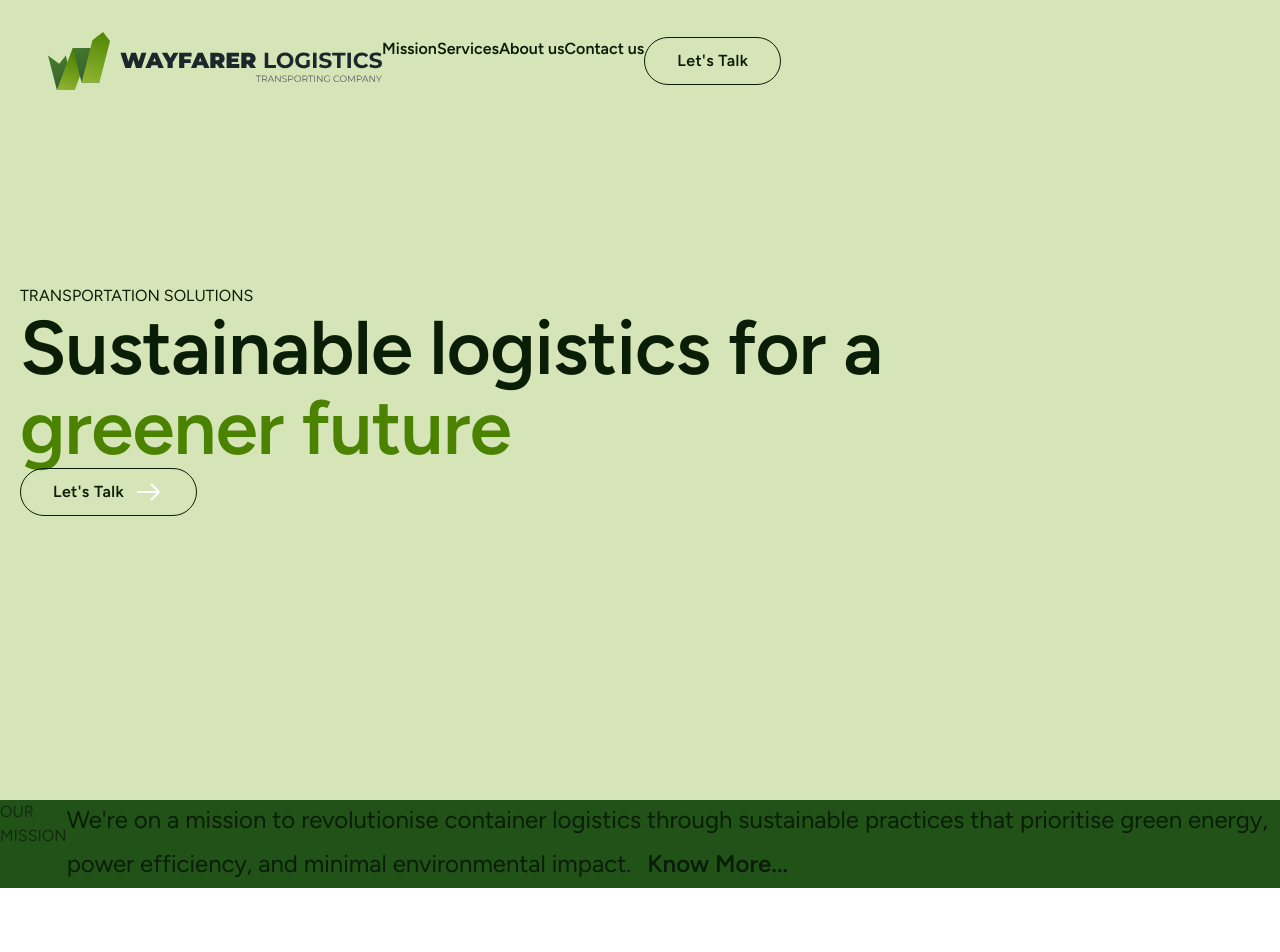
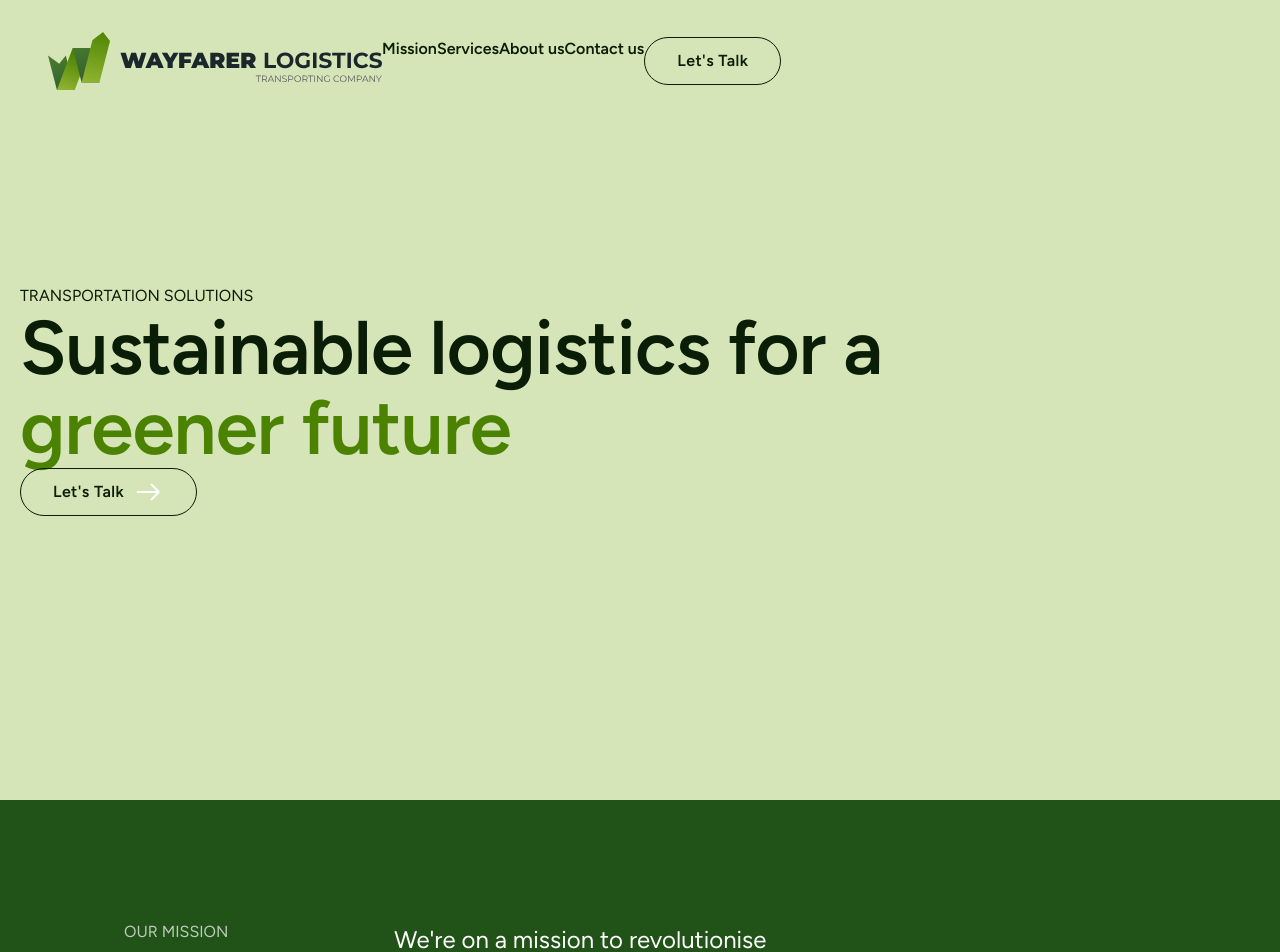
Before and after one commit to jedinrk/wayfarer-website, a Next.js app: page / in a window 1280 px wide. Shown: the top 952 px of the page. Built offline with nearby package versions, Linux system fonts and the light colour scheme; a web font is replaced by a local one.

Commit message:
updated Mission component styles

```diff
--- a/components/Mission.tsx
+++ b/components/Mission.tsx
@@ -2,16 +2,17 @@ import React from "react";
 
 function Mission() {
   return (
-    <section className="w-full bg-theme-900 flex items-center">
-      <div className="flex">
-        <h1 className="opacity-70 text-white uppercase">
+    <section className="w-full pl-[124px] pr-[419px] py-[120px] bg-theme-900">
+      <div className="flex justify-between gap-[166px]">
+        <h1 className="opacity-70 text-[#FFFFFF] uppercase whitespace-nowrap">
           Our Mission
         </h1>
-        <p className="text-white text-2xl">
+        <p className="font-sans text-[#FFFFFF] text-2xl leading-10">
           We're on a mission to revolutionise container logistics through
           sustainable practices that prioritise green energy, power efficiency,
           and minimal environmental impact.
-          <span className="ml-4 text-lime-300 text-lg font-semibold leading-loose">Know More...</span>
+          <br/>
+          <span className="text-xl text-[#ADD356]">Know More...</span>
         </p>
       </div>
     </section>
```
